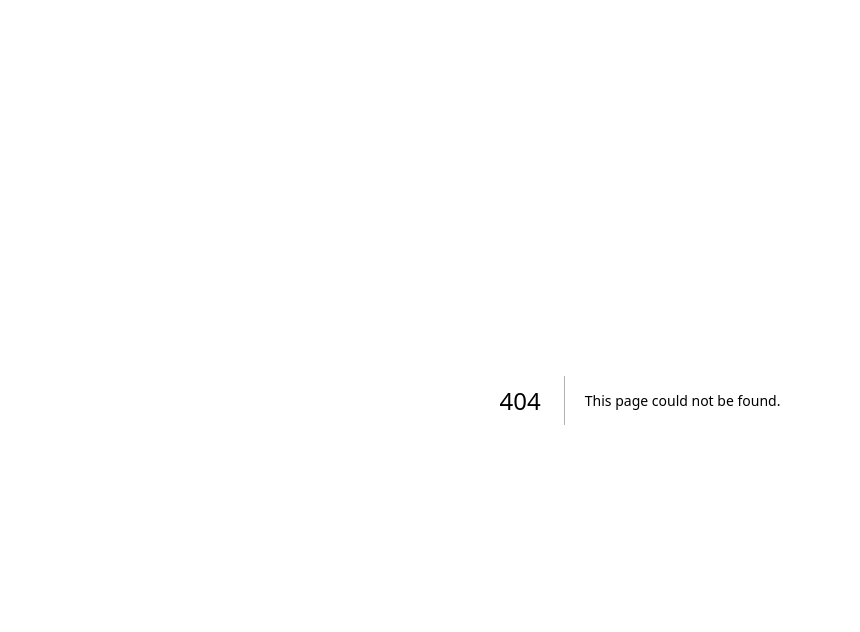
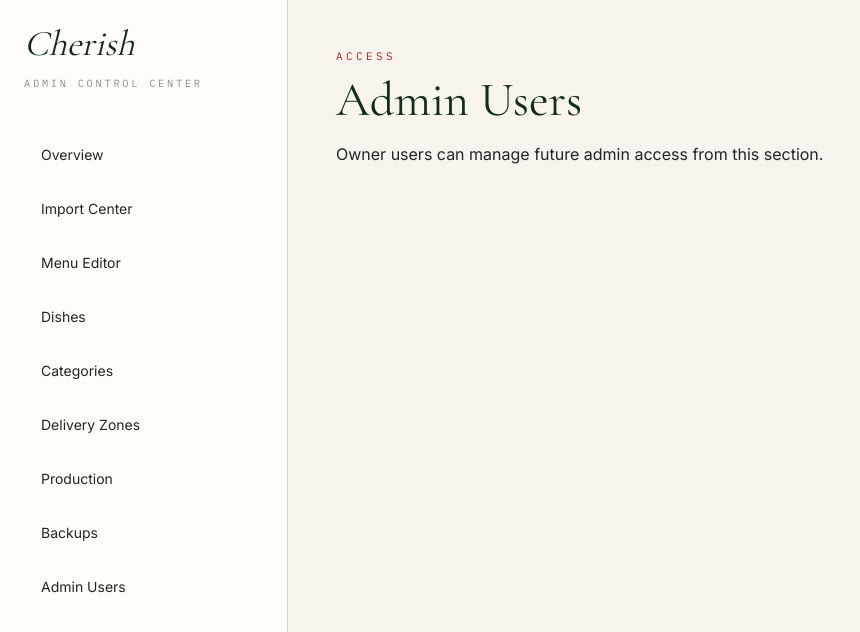
Before and after one commit to anoopspoona/cherisheverybite, a Next.js app: page /admin/admin-users in a window 1280 px wide. Before the commit this address had no page. Shown: the top 632 px of the page, without its empty margins (0-860 px from the left). Built offline with nearby package versions, Linux system fonts and the light colour scheme.

Commit message:
feat: add admin users page

```diff
--- /dev/null
+++ b/app/admin/admin-users/page.tsx
@@ -0,0 +1,11 @@
+import { AdminShell } from '@/components/admin/admin-shell';
+
+export default function AdminUsersPage() {
+  return (
+    <AdminShell>
+      <p className="editorial-label text-accentRed">Access</p>
+      <h1 className="mt-3 font-serif text-5xl">Admin Users</h1>
+      <p className="mt-4 max-w-3xl leading-7 text-charcoal">Owner users can manage future admin access from this section.</p>
+    </AdminShell>
+  );
+}
```
